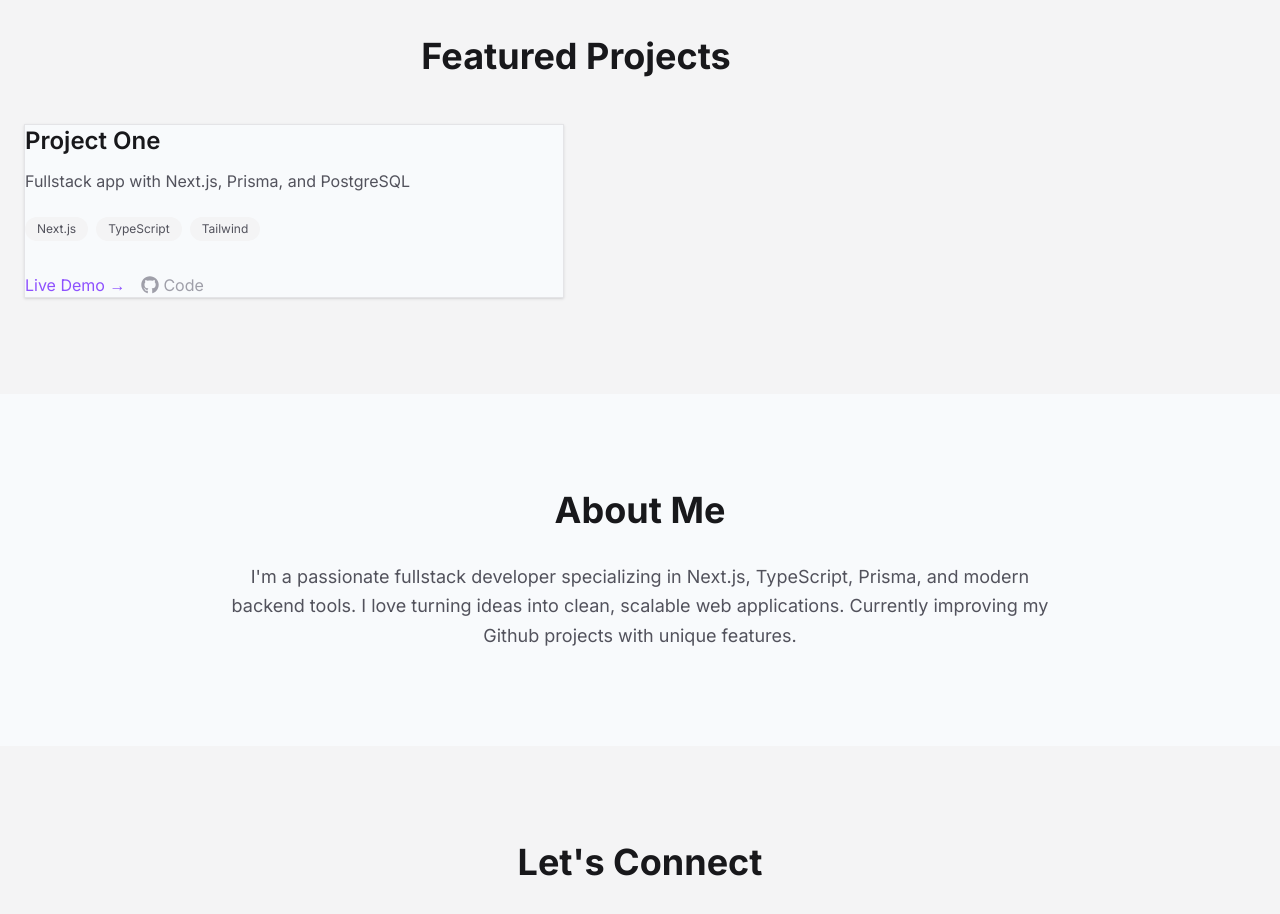
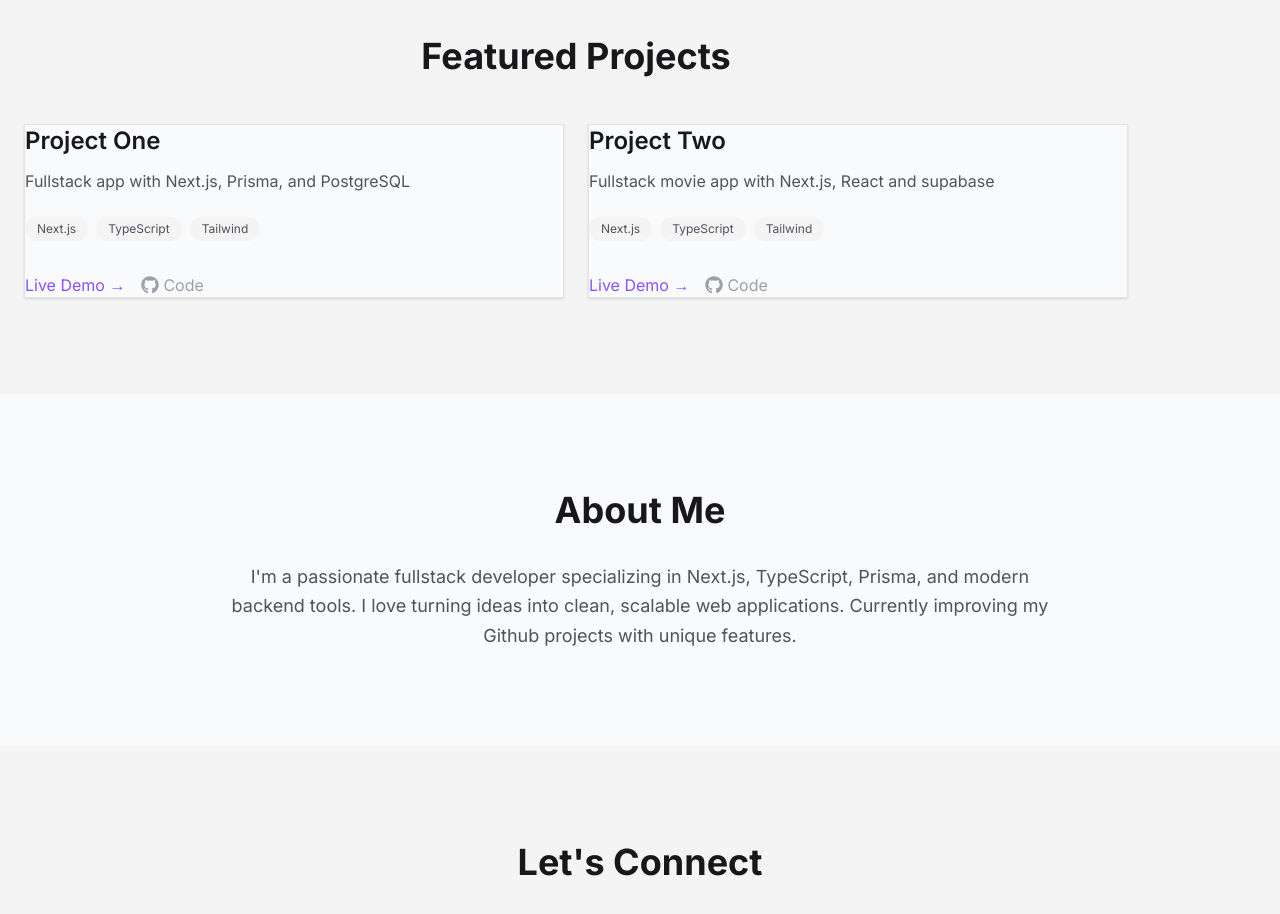
Before and after one commit to Kuldeep9711/my-portfolio, a Next.js app: page / in a window 1280 px wide. Shown: the part 860-1774 px from the top of the page. Built offline with nearby package versions, Linux system fonts and the light colour scheme.

Commit message:
add new project card

```diff
--- a/app/page.tsx
+++ b/app/page.tsx
@@ -5,6 +5,7 @@ import { motion } from "framer-motion"
 import { FaGithub, FaLinkedin, FaTwitter } from "react-icons/fa";
 import ContactForm from "@/components/ContactForm";
 import Navbar from "@/components/Navbar";
+import { desc } from "framer-motion/client";
 
 
 export default function Home() {
@@ -56,6 +57,14 @@ export default function Home() {
       tech: ["Next.js", "TypeScript", "Tailwind"],
       link: "https://next-expense-tracker-u7sz.vercel.app",
       github: "https://github.com/Kuldeep9711/Next-expense-tracker",
+    },
+
+    {
+      title: "Project Two",
+      desc:  "Fullstack movie app with Next.js, React and supabase",
+      tech: ["Next.js", "TypeScript", "Tailwind"],
+      link: "https://watchlist-app-psi.vercel.app/",
+      github: "https://github.com/Kuldeep9711/watchlist-app",
     },
     //  Add 3-4 real/improved projects here
   ];
```
